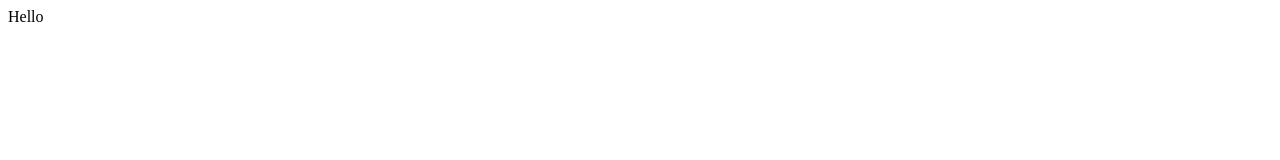
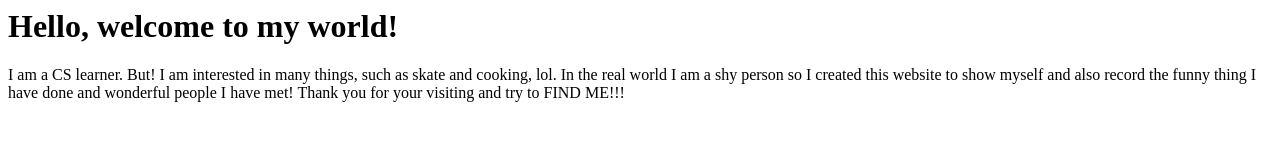
Before and after one commit to kkjoke/github.io, a plain HTML site: page index.html in a window 1280 px wide. Drawn offline with Linux system fonts and the light colour scheme.

Commit message:
Update index.html

```diff
--- a/index.html
+++ b/index.html
@@ -1 +1,7 @@
-<p>Hello </p>
+<title>kkjoke's place</title>
+<body>
+  <h1>Hello, welcome to my world!</h1>
+  <p>I am a CS learner. But! I am interested in many things, such as skate and cooking, lol. In the real world I am a shy person so I created this website to show myself and
+  also record the funny thing I have done and wonderful people I have met! Thank you for your visiting and try to FIND ME!!!</p>
+
+</body>
```
